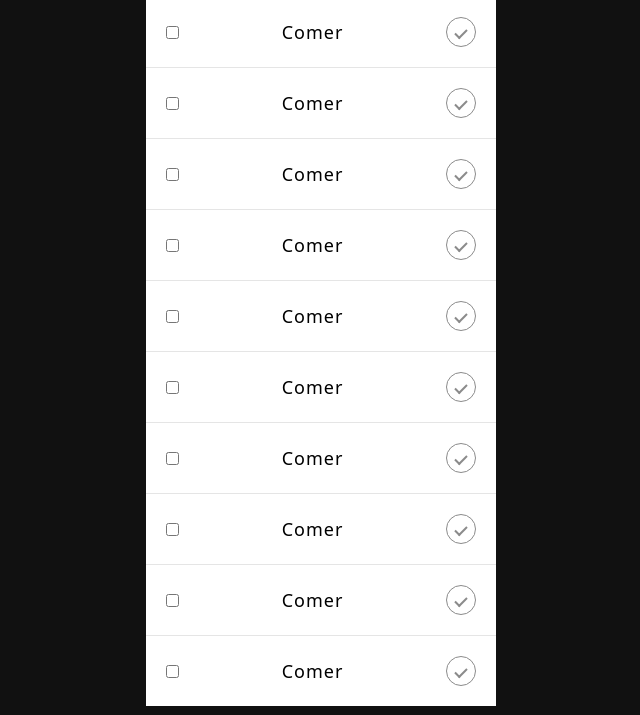
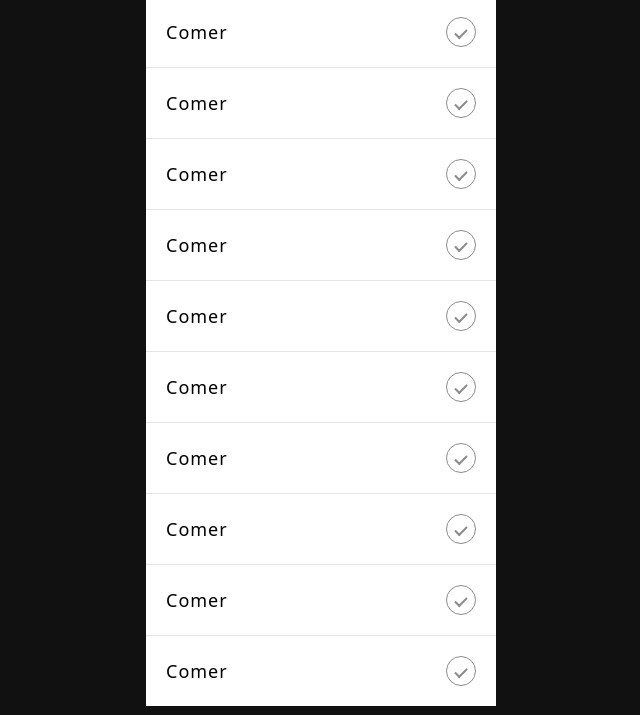
Before and after one commit to Carl-code/todolist, a plain HTML site: page index.html in a window 1280 px wide. Shown: the part 85-800 px from the top of the page, without its empty margins (319-959 px from the left). Drawn offline with Linux system fonts and the light colour scheme.

Commit message:
Adding last styles

```diff
--- a/css/styles.css
+++ b/css/styles.css
@@ -66,3 +66,19 @@ h2{
     border-bottom: 2px solid #8B8B8B;
     transform: rotate(-45deg);
 }
+.item input{
+    display: none;
+}
+.item input:checked ~ p{
+    text-decoration: line-through;
+    color: #ccc;
+    font-weight: 600;
+}
+.item input:checked ~ span{
+    background: #03A9F4;
+    border: 1px solid #03A9F4;
+}
+.item input:checked ~ span::before{
+    border-left: 2px solid #fff;
+    border-bottom: 2px solid #fff;
+}
--- a/index.html
+++ b/index.html
@@ -13,72 +13,72 @@
         <h2>To Do List</h2>
         <div class="list">
             <div class="item">
-                <label for="">
-                    <input type="checkbox" name="" id="">
+                <label for="ch1">
+                    <input type="checkbox" name="" id="ch1">
                     <p>Comer</p>
                     <span></span>
                 </label>
             </div>
             <div class="item">
-                <label for="">
-                    <input type="checkbox" name="" id="">
+                <label for="ch2">
+                    <input type="checkbox" name="" id="ch2">
                     <p>Comer</p>
                     <span></span>
                 </label>
             </div>
             <div class="item">
-                <label for="">
-                    <input type="checkbox" name="" id="">
+                <label for="ch3">
+                    <input type="checkbox" name="" id="ch3">
                     <p>Comer</p>
                     <span></span>
                 </label>
             </div>
             <div class="item">
-                <label for="">
-                    <input type="checkbox" name="" id="">
+                <label for="ch4">
+                    <input type="checkbox" name="" id="ch4">
                     <p>Comer</p>
                     <span></span>
                 </label>
             </div>
 
             <div class="item">
-                <label for="">
-                    <input type="checkbox" name="" id="">
+                <label for="ch5">
+                    <input type="checkbox" name="" id="ch5">
                     <p>Comer</p>
                     <span></span>
                 </label>
             </div>
             <div class="item">
-                <label for="">
-                    <input type="checkbox" name="" id="">
+                <label for="ch6">
+                    <input type="checkbox" name="" id="ch6">
                     <p>Comer</p>
                     <span></span>
                 </label>
             </div>
             <div class="item">
-                <label for="">
-                    <input type="checkbox" name="" id="">
+                <label for="ch7">
+                    <input type="checkbox" name="" id="ch7">
                     <p>Comer</p>
                     <span></span>
                 </label>
             </div>
             <div class="item">
-                <label for="">
-                    <input type="checkbox" name="" id="">
+                <label for="ch8">
+                    <input type="checkbox" name="" id="ch8">
                     <p>Comer</p>
                     <span></span>
                 </label>
             </div>
             <div class="item">
-                <label for="">
-                    <input type="checkbox" name="" id="">
+                <label for="ch9">
+                    <input type="checkbox" name="" id="ch9">
                     <p>Comer</p>
                     <span></span>
                 </label>
             </div>
             <div class="item">
-                <label for="">
-                    <input type="checkbox" name="" id="">
+                <label for="ch10">
+                    <input type="checkbox" name="" id="ch10">
                     <p>Comer</p>
                     <span></span>
                 </label>
```
